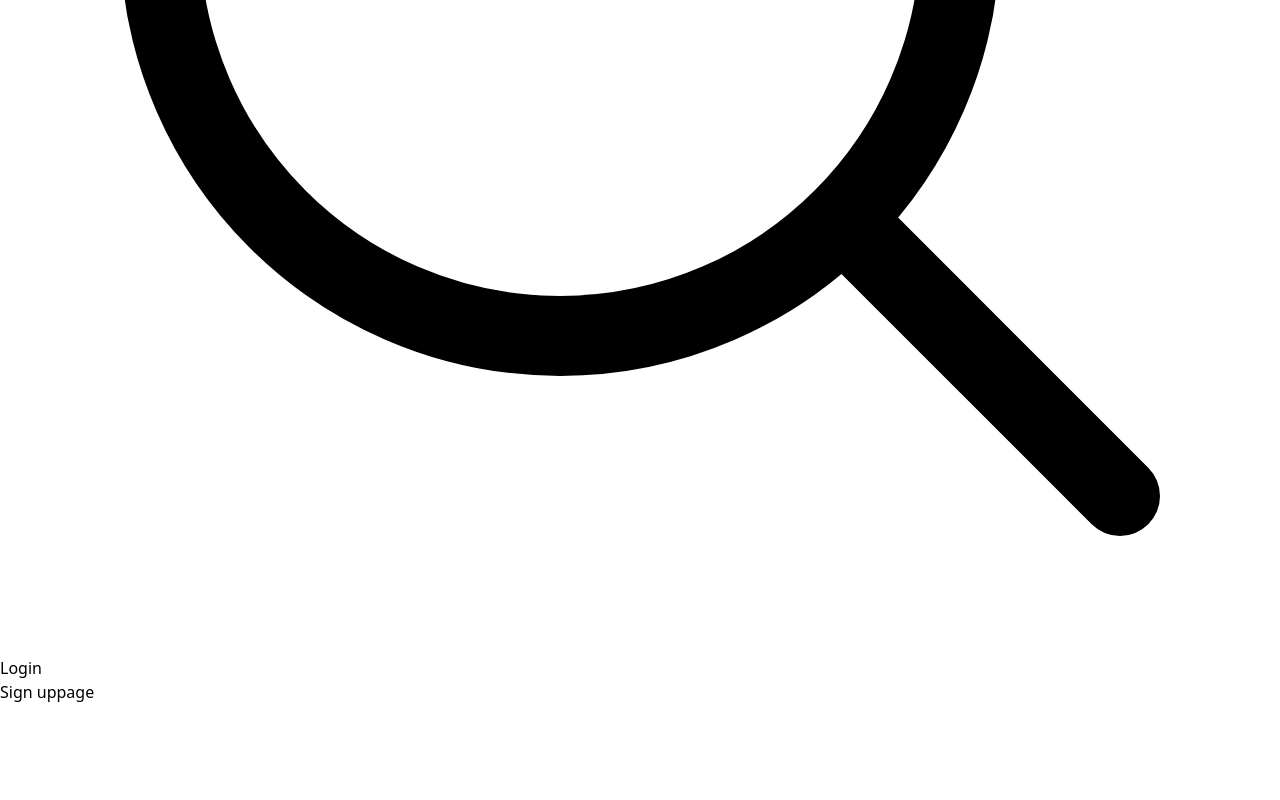
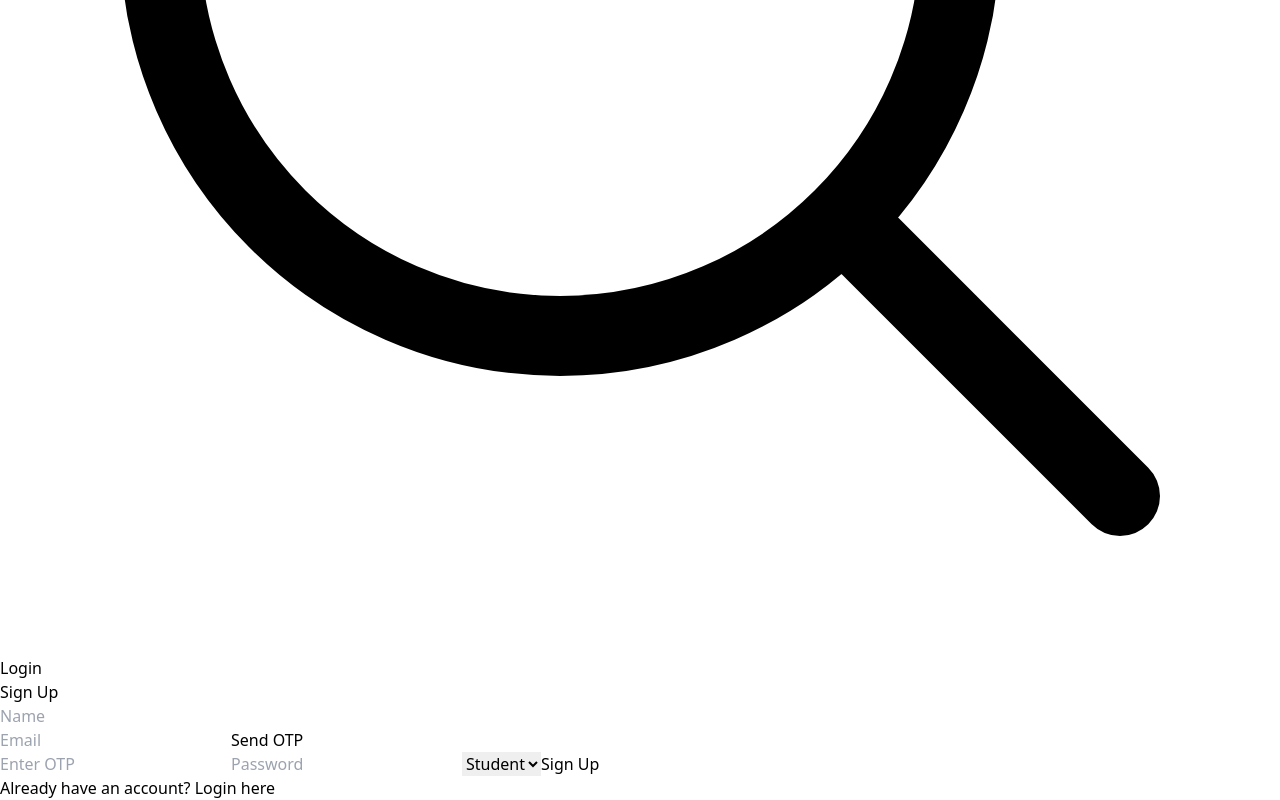
Before and after one commit to kameamea133/my-teachers-team, a Next.js app: page /signup in a window 1280 px wide. Shown: the part 722-1522 px from the top of the page. Before the commit the page ends 1426 px from the top, so only its background shows below. Built offline with nearby package versions, Linux system fonts and the light colour scheme.

Commit message:
login page created & stylized

```diff
--- a/src/app/signup/page.js
+++ b/src/app/signup/page.js
@@ -1,9 +1,84 @@
-import React from 'react'
+'use client'
 
-const page = () => {
+import React, { useState } from 'react'
+import Link from 'next/link'
+import { useAuth } from '../../context/AuthContext'
+import { useRouter } from 'next/navigation'
+
+const SignUp = () => {
+  const [email, setEmail] = useState('');
+  const [password, setPassword] = useState('');
+  const [name, setName] = useState('');
+  const [role, setRole] = useState('student');
+  const [otp, setOtp] = useState('');
+
+  const { login } = useAuth();
+
+  const handleSubmit = (e) => {
+    e.preventDefault();
+
+    const userData = { email, role };
+    login(userData);
+
+    router.push('/');
+  }
+
+  const handleSendOtp = () => {
+    console.log("Sending OTP...", email);
+
+  }
+
   return (
-    <div>Sign uppage</div>
+    <div>
+      <h1>Sign Up</h1>
+      <form onSubmit={handleSubmit}>
+        <input
+        type="text"
+        placeholder='Name'
+        value={name}
+        onChange={(e) => setName(e.target.value)}
+        required
+        />
+
+       <div>
+        <input
+          type="email"
+          placeholder='Email'
+          value={email}
+          onChange={(e) => setEmail(e.target.value)}
+          required
+        />
+        <button type='button' onClick={handleSendOtp}>Send OTP</button>
+       </div>
+
+       <input
+        type="text"
+        placeholder='Enter OTP'
+        value={otp}
+        onChange={(e) => setOtp(e.target.value)}
+        required
+       />
+
+        <input
+        type="password"
+        placeholder='Password'
+        value={password}
+        onChange={(e) => setPassword(e.target.value)}
+        required
+        />
+
+        <select value={role} onChange={(e) => setRole(e.target.value)}>
+          <option value="student">Student</option>
+          <option value="teacher">Teacher</option>
+        </select>
+        <button type='submit'>Sign Up</button>
+      </form>
+
+      <div>
+        <p>Already have an account? <Link href='/login'>Login here</Link></p>
+      </div>
+    </div>
   )
 }
 
-export default page
+export default SignUp
```
Also changed, not shown: src/app/login/page.js (+54 -4 lines).
